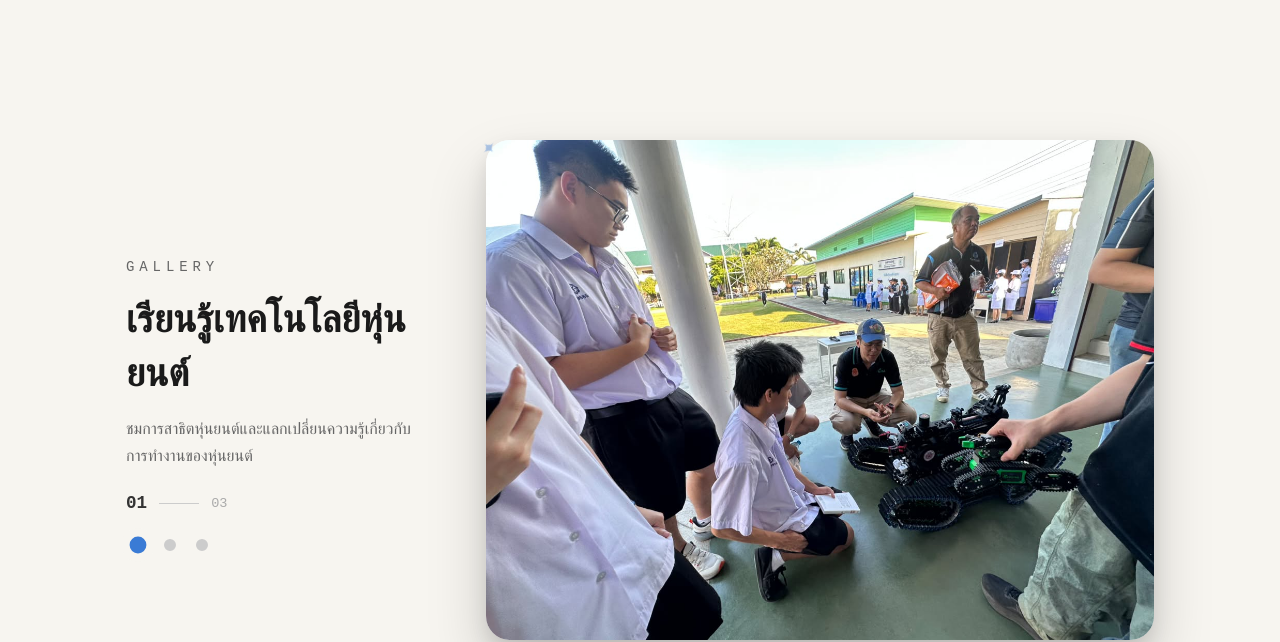
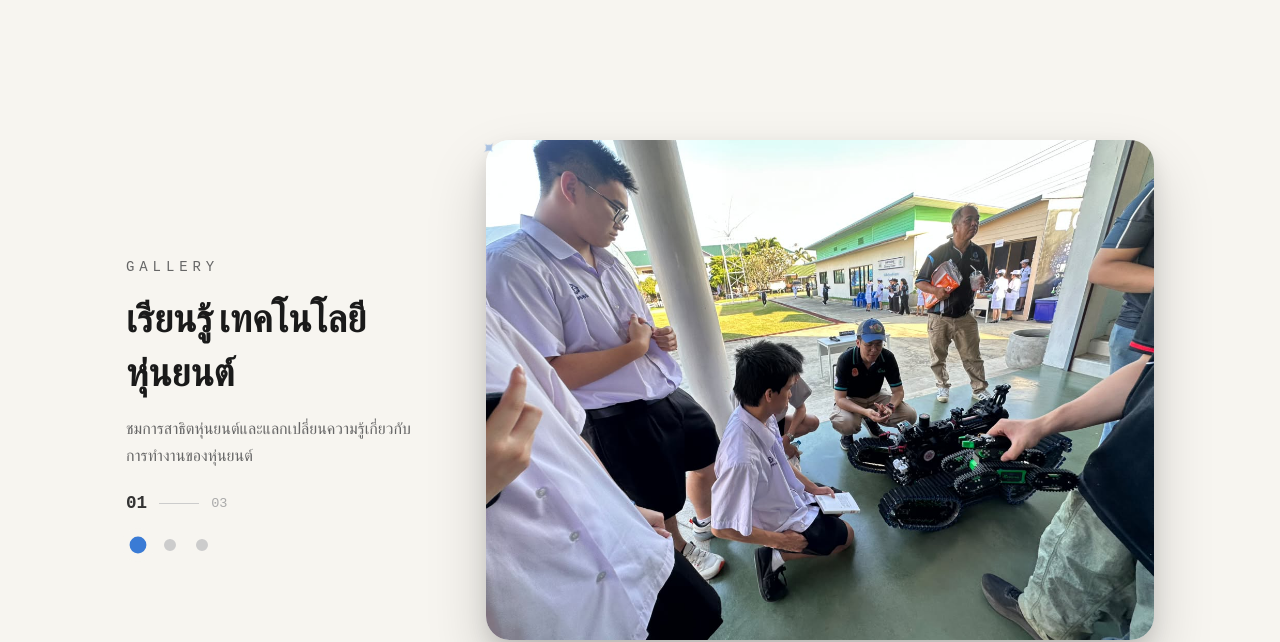
Before and after one commit to lew280352-sudo/My-web, a plain HTML site: page Activities.html in a window 1280 px wide. Shown: the part 158-800 px from the top of the page. Drawn offline with Linux system fonts and the light colour scheme.

Commit message:
Keep Thai activity heading words together when wrapping

```diff
--- a/Activities.html
+++ b/Activities.html
@@ -36,7 +36,7 @@
                 <!-- ส่วนข้อความเยื้องซ้าย -->
                 <div class="maincontent-info">
                     <p class="slide-label">Gallery</p>
-                    <h1 class="slide-title" id="slide-title">เรียนรู้เทคโนโลยีหุ่นยนต์</h1>
+                    <h1 class="slide-title" id="slide-title"><span>เรียนรู้</span><span>เทคโนโลยี</span><span>หุ่นยนต์</span></h1>
                     <p class="slide-desc" id="slide-desc">ชมการสาธิตหุ่นยนต์และแลกเปลี่ยนความรู้เกี่ยวกับการทำงานของหุ่นยนต์</p>
                     <!-- Counter -->
                     <div class="slide-counter" aria-live="polite" aria-atomic="true">
@@ -51,13 +51,13 @@
                 <!-- Carousel -->
                 <div class="carousel-wrap">
                     <div class="carousel-track" id="carousel-track">
-                        <div class="carousel-slide active" data-title="เรียนรู้เทคโนโลยีหุ่นยนต์" data-description="ชมการสาธิตหุ่นยนต์และแลกเปลี่ยนความรู้เกี่ยวกับการทำงานของหุ่นยนต์">
+                        <div class="carousel-slide active" data-title="เรียนรู้เทคโนโลยีหุ่นยนต์" data-title-parts="เรียนรู้|เทคโนโลยี|หุ่นยนต์" data-description="ชมการสาธิตหุ่นยนต์และแลกเปลี่ยนความรู้เกี่ยวกับการทำงานของหุ่นยนต์">
                             <img src="assets/activities/robot-demonstration.jpg" alt="ชมการสาธิตหุ่นยนต์และแลกเปลี่ยนความรู้เกี่ยวกับการทำงานของหุ่นยนต์" width="1292" height="968">
                         </div>
-                        <div class="carousel-slide" data-title="กิจกรรมหุ่นยนต์ฟุตบอล" data-description="บรรยากาศการควบคุมหุ่นยนต์ในสนามฟุตบอลจำลอง">
+                        <div class="carousel-slide" data-title="กิจกรรมหุ่นยนต์ฟุตบอล" data-title-parts="กิจกรรม|หุ่นยนต์|ฟุตบอล" data-description="บรรยากาศการควบคุมหุ่นยนต์ในสนามฟุตบอลจำลอง">
                             <img src="assets/activities/robot-soccer.jpg" alt="บรรยากาศการควบคุมหุ่นยนต์ในสนามฟุตบอลจำลอง" width="1292" height="968" loading="lazy">
                         </div>
-                        <div class="carousel-slide" data-title="ภาพร่วมกิจกรรม" data-description="ภาพหมู่กับผู้ร่วมกิจกรรมและทีมงานในงานหุ่นยนต์">
+                        <div class="carousel-slide" data-title="ภาพร่วมกิจกรรม" data-title-parts="ภาพร่วม|กิจกรรม" data-description="ภาพหมู่กับผู้ร่วมกิจกรรมและทีมงานในงานหุ่นยนต์">
                             <img src="assets/activities/robotics-group.jpg" alt="ภาพหมู่กับผู้ร่วมกิจกรรมและทีมงานในงานหุ่นยนต์" width="1292" height="968" loading="lazy">
                         </div>
                     </div>
@@ -97,7 +97,12 @@
                 dots[i].classList.toggle('active', i === current);
                 dots[i].setAttribute('aria-pressed', String(i === current));
             });
-            document.getElementById('slide-title').textContent = slides[current].dataset.title;
+            const titleParts = slides[current].dataset.titleParts.split('|').map(text => {
+                const part = document.createElement('span');
+                part.textContent = text;
+                return part;
+            });
+            document.getElementById('slide-title').replaceChildren(...titleParts);
             document.getElementById('slide-desc').textContent = slides[current].dataset.description;
             document.getElementById('current-num').textContent = String(current + 1).padStart(2, '0');
             document.getElementById('total-num').textContent = String(slides.length).padStart(2, '0');
--- a/mainstyle.css
+++ b/mainstyle.css
@@ -899,7 +899,8 @@ footer {
 .portfolio-media-page .slide-label { font-size: .875rem; color: #666; }
 .portfolio-media-page .slide-desc { font-size: 1rem; max-width: 34rem; }
 #Activities .maincontent-info { flex: 0 1 34%; min-width: 0; gap: 1rem; }
-#Activities .slide-title { line-height: 1.4; }
+#Activities .slide-title { display: flex; flex-wrap: wrap; column-gap: .15em; font-size: clamp(1.75rem, 3vw, 2.5rem); line-height: 1.4; }
+#Activities .slide-title > span { white-space: nowrap; }
 #Activities .carousel-wrap { flex: 1 1 66%; min-width: 0; margin: 0; padding: 1rem; }
 #Activities .carousel-track { aspect-ratio: 1292 / 968; max-width: none; background: #fff; }
 #Activities .carousel-slide img { object-fit: contain; }
```
